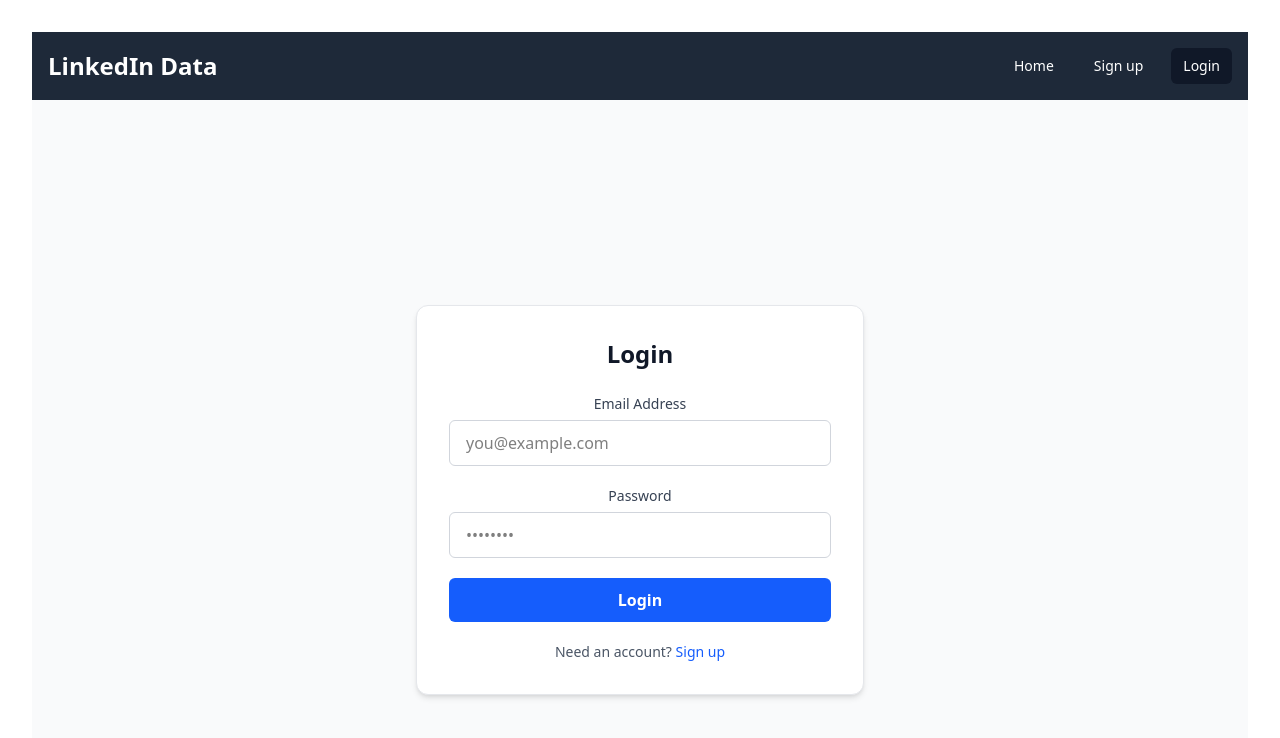
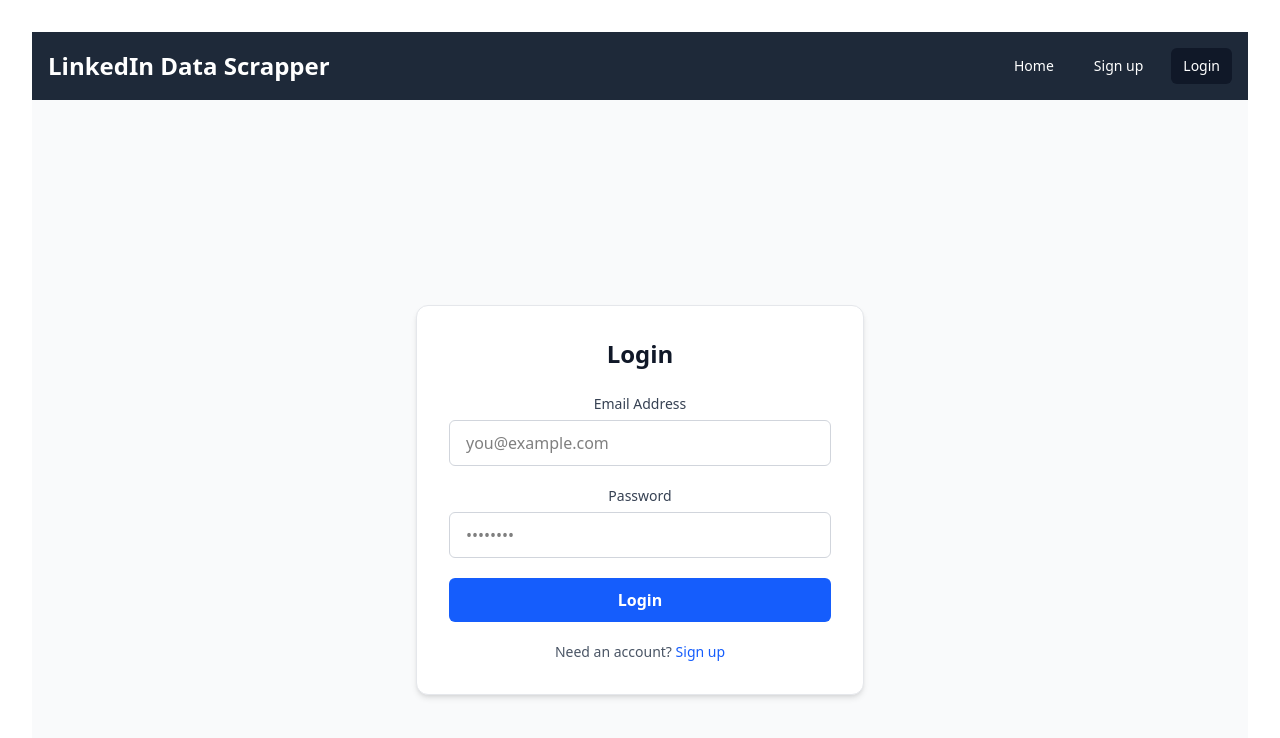
Before and after one commit to FullStackGenius/linkedin-profile-scrapper-frontend, a React (Vite) app: page /login in a window 1280 px wide. Shown: the top 738 px of the page. Built offline with nearby package versions, Linux system fonts and the light colour scheme; no server answers.

Commit message:
add success message

```diff
--- a/src/components/LinkedinScrapingForm.tsx
+++ b/src/components/LinkedinScrapingForm.tsx
@@ -9,7 +9,7 @@
     const isAuthenticated = useSelector((state: any) => state.auth.isAuthenticated);
     const navigate = useNavigate();
     // const dispatch = useDispatch();
-    const {  loading, error, callApi } = useApi();
+    const { data, loading, error, callApi } = useApi();
 
     // State for multiple LinkedIn profile URLs
     const [profileUrls, setProfileUrls] = useState<string[]>(['']);
@@ -148,6 +148,7 @@
                         {loading ? 'Scraping...' : 'Scrap Now'}
                     </button>
                 </form>
+                 {data && data.message && <p className="text-green-500">{data.message}</p>}
                  {error && <p className="text-red-500">{error}</p>}
             </div>
         </div>
--- a/src/components/Navbar.tsx
+++ b/src/components/Navbar.tsx
@@ -18,7 +18,7 @@
         {/* Brand/Logo */}
         <div className="text-white text-2xl font-bold">
           <NavLink to="/" className="hover:text-gray-300">
-            LinkedIn Data
+            LinkedIn Data Scrapper
           </NavLink>
         </div>
 
```
